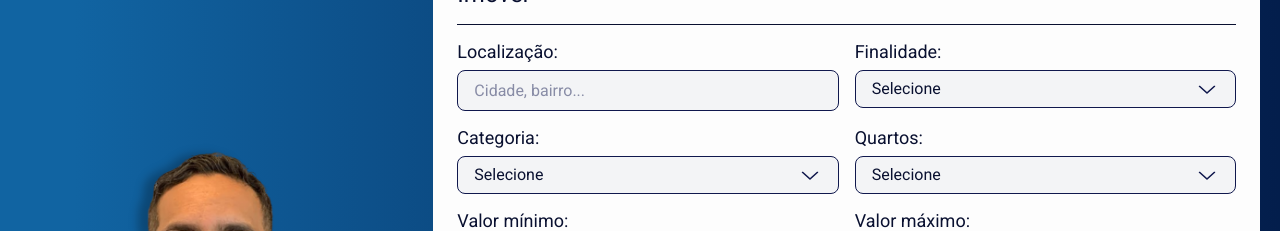
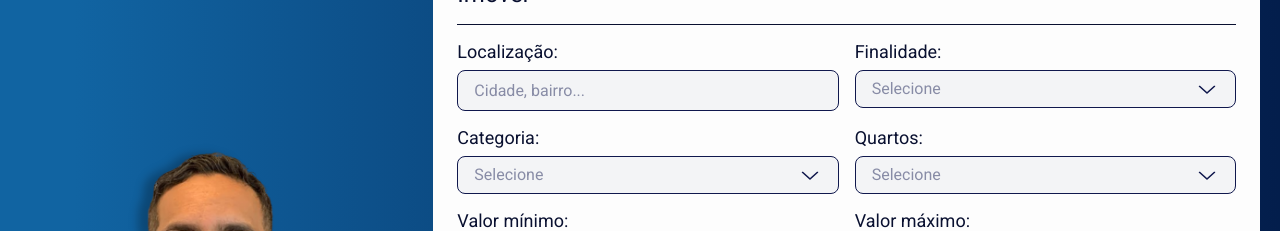
Before and after one commit to labyes24/RK-LP-VERA-MELENDEZ, a React (Vite) app: page /contact in a window 1280 px wide. Shown: the part 569-800 px from the top of the page. Built offline with nearby package versions, Linux system fonts and the light colour scheme.

Commit message:
bug-fix/FIX-0010: fix placeholder color of SelectOption component

```diff
--- a/src/presentation/components/SelectOption/index.jsx
+++ b/src/presentation/components/SelectOption/index.jsx
@@ -1,3 +1,4 @@
+import { useState } from 'react'
 import { SelectContainer } from './styles'
 
 /**
@@ -7,5 +8,15 @@ import { SelectContainer } from './styles'
  * @return {JSX.Element} The styled SelectOption component.
  */
 export function SelectOption({ children, ...rest }) {
-  return <SelectContainer {...rest}>{children}</SelectContainer>
+  const [hasChanged, setHasChanged] = useState(false)
+
+  return (
+    <SelectContainer
+      onChange={() => setHasChanged(true)}
+      hasChanged={hasChanged}
+      {...rest}
+    >
+      {children}
+    </SelectContainer>
+  )
 }
--- a/src/presentation/components/SelectOption/styles.js
+++ b/src/presentation/components/SelectOption/styles.js
@@ -1,10 +1,13 @@
 import { styled } from 'styled-components'
 
 import ChevronDown from '../../assets/chevron-down.svg'
+
 export const SelectContainer = styled.select`
   background-color: ${({ theme }) => theme.COLORS['zinc-50']};
   border: 1px solid ${({ theme }) => theme.COLORS['blue-sky-600']};
-  color: ${({ theme }) => theme.COLORS['blue-sky-700']};
+
+  color: ${({ hasChanged, theme }) =>
+    hasChanged ? theme.COLORS['blue-sky-700'] : theme.COLORS['zinc-200']};
 
   border-radius: 8px;
   padding: 10px 16px;
```
